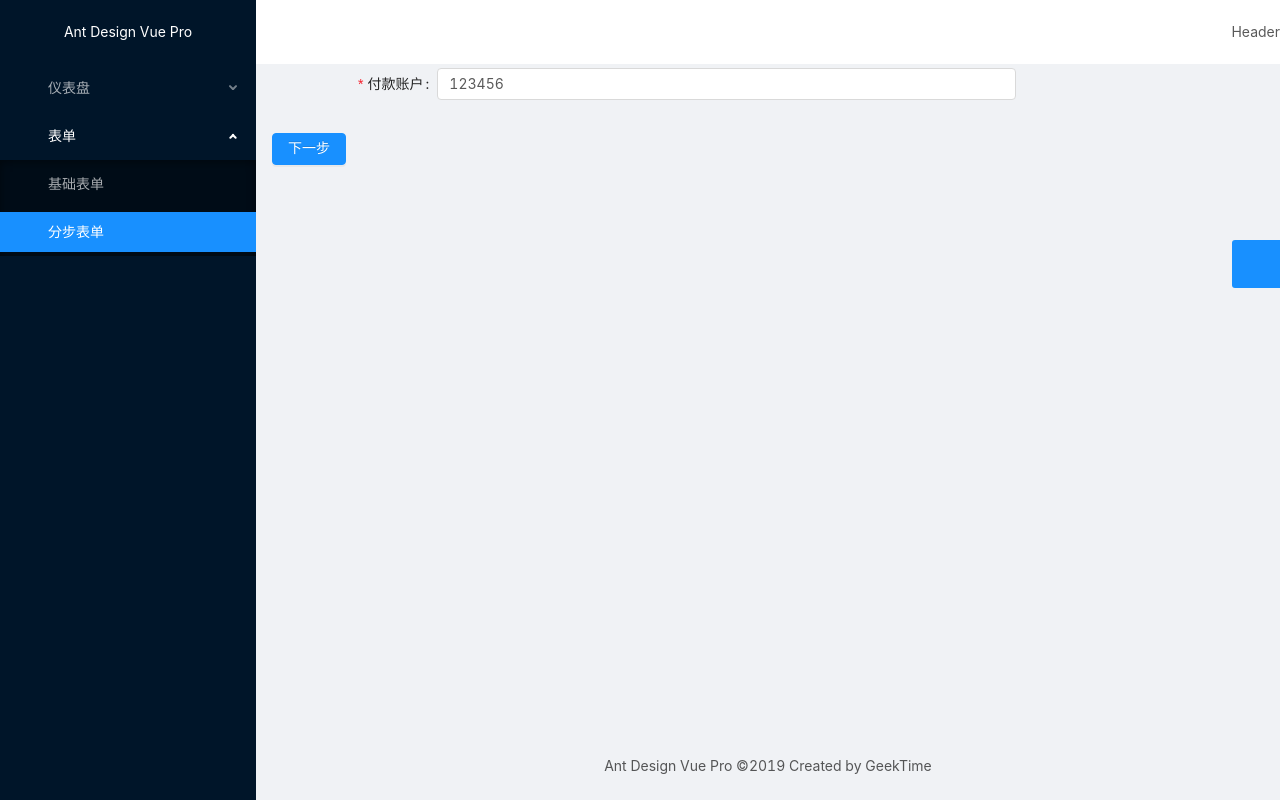
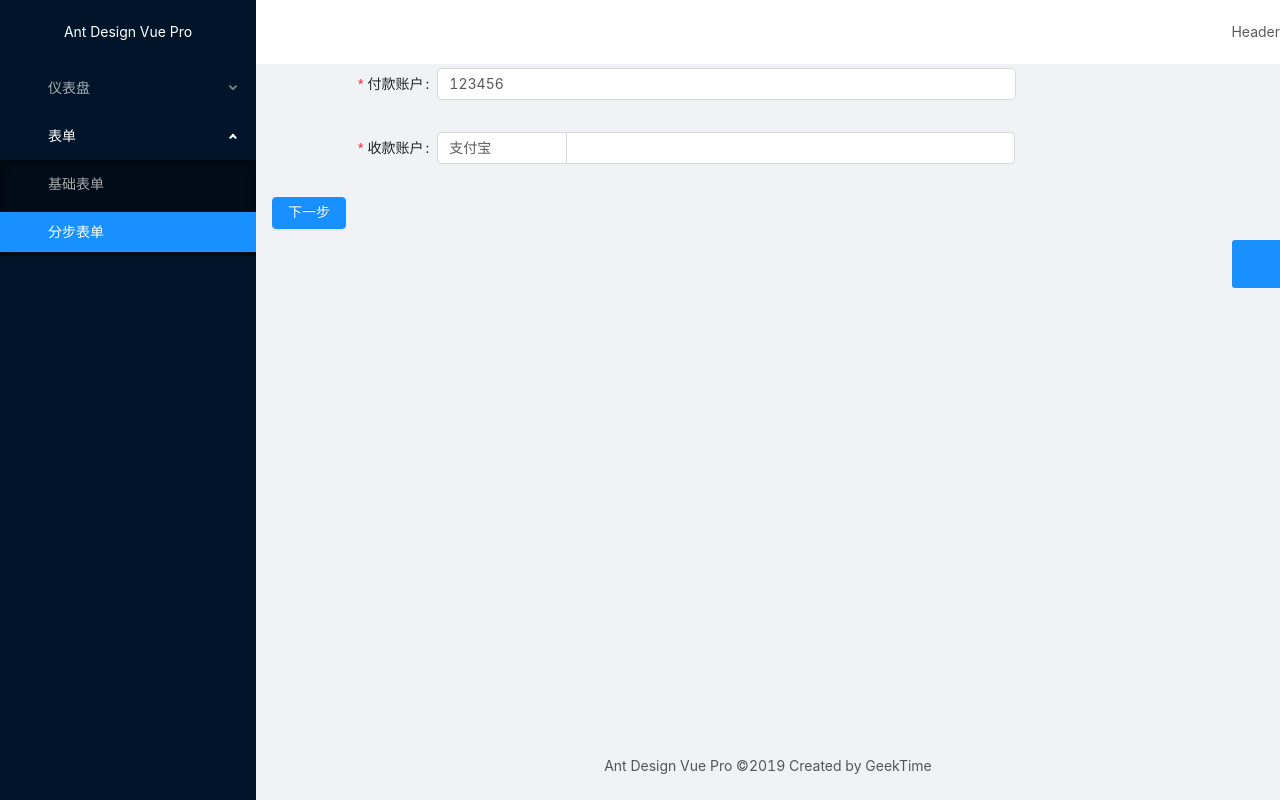
Before and after one commit to ccsunnyfd/ant-design-vue-pro, a Vue app: page /form/step-form/info in a window 1280 px wide. Built offline with nearby package versions, Linux system fonts and the light colour scheme.

Commit message:
encapsulate a formItem which supports auto-validate

```diff
--- /dev/null
+++ b/src/components/ReceiverAccount.vue
@@ -0,0 +1,46 @@
+<template>
+  <a-input-group compact>
+    <a-select v-model="type" style="width: 130px" @change="handleTypeChange">
+      <a-select-option value="alipay">支付宝</a-select-option>
+      <a-select-option value="bank">银行账户</a-select-option>
+    </a-select>
+    <a-input
+      style="width: calc(100% - 130px)"
+      v-model="number"
+      @change="handleNumberChange"
+    />
+  </a-input-group>
+</template>
+
+<script>
+export default {
+  props: {
+    value: {
+      type: Object,
+      required: true,
+    },
+  },
+  watch: {
+    value(val) {
+      Object.assign(this, val);
+    },
+  },
+  data() {
+    const { type, number } = this.value || {};
+    return {
+      type: type || "alipay",
+      number: number || "",
+    };
+  },
+  methods: {
+    handleTypeChange(val) {
+      this.$emit("change", { ...this.value, type: val });
+    },
+    handleNumberChange(e) {
+      this.$emit("change", { ...this.value, number: e.target.value });
+    },
+  },
+};
+</script>
+
+<style lang="" scoped></style>
--- a/src/main.js
+++ b/src/main.js
@@ -11,6 +11,7 @@
   Menu,
   Form,
   Input,
+  Select,
 } from "ant-design-vue";
 import Authorized from "@/components/Authorized";
 import Auth from "@/directives/auth";
@@ -28,6 +29,7 @@
 Vue.use(Menu);
 Vue.use(Form);
 Vue.use(Input);
+Vue.use(Select);
 Vue.component("Authorized", Authorized);
 Vue.use(Auth);
 
--- a/src/store/modules/form.js
+++ b/src/store/modules/form.js
@@ -4,6 +4,10 @@
 const state = {
   step: {
     payAccount: "123456",
+    receiverAccount: {
+      type: "alipay",
+      number: "",
+    },
   },
 };
 
--- a/src/views/Forms/StepForm/Step1.vue
+++ b/src/views/Forms/StepForm/Step1.vue
@@ -17,6 +17,33 @@
           placeholder="请输入付款账号"
         />
       </a-form-item>
+      <a-form-item
+        label="收款账户"
+        :label-col="formItemLayout.labelCol"
+        :wrapper-col="formItemLayout.wrapperCol"
+      >
+        <ReceiverAccount
+          v-decorator="[
+            'receiverAccount',
+            {
+              initialValue: step.receiverAccount,
+              rules: [
+                {
+                  required: true,
+                  message: '请输入收款账号',
+                  validator: (rule, value, callback) => {
+                    if (value && value.number) {
+                      callback();
+                    } else {
+                      callback(false);
+                    }
+                  },
+                },
+              ],
+            },
+          ]"
+        />
+      </a-form-item>
       <a-form-item>
         <a-button type="primary" @click="handleSubmit">下一步</a-button>
       </a-form-item>
@@ -25,7 +52,11 @@
 </template>
 
 <script>
+import ReceiverAccount from "@/components/ReceiverAccount";
 export default {
+  components: {
+    ReceiverAccount,
+  },
   data() {
     this.form = this.$form.createForm(this);
     return {
```
